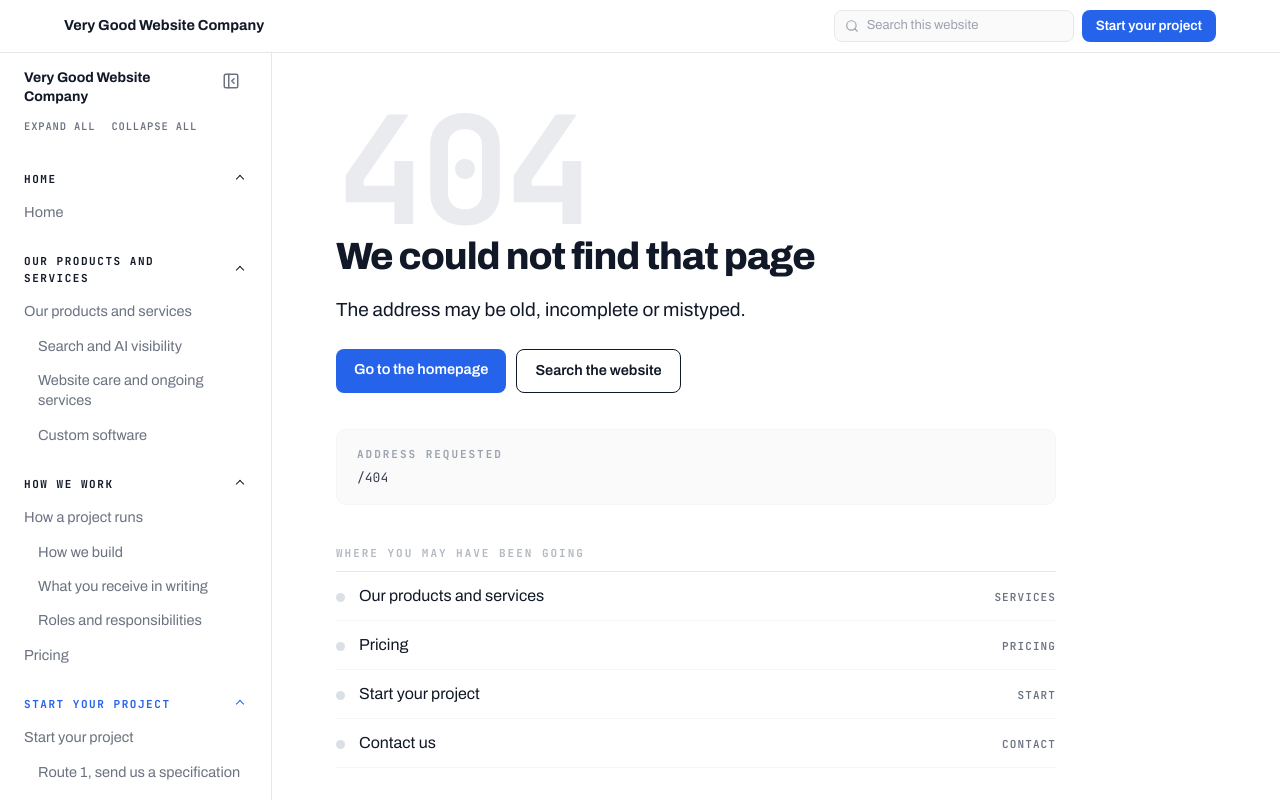
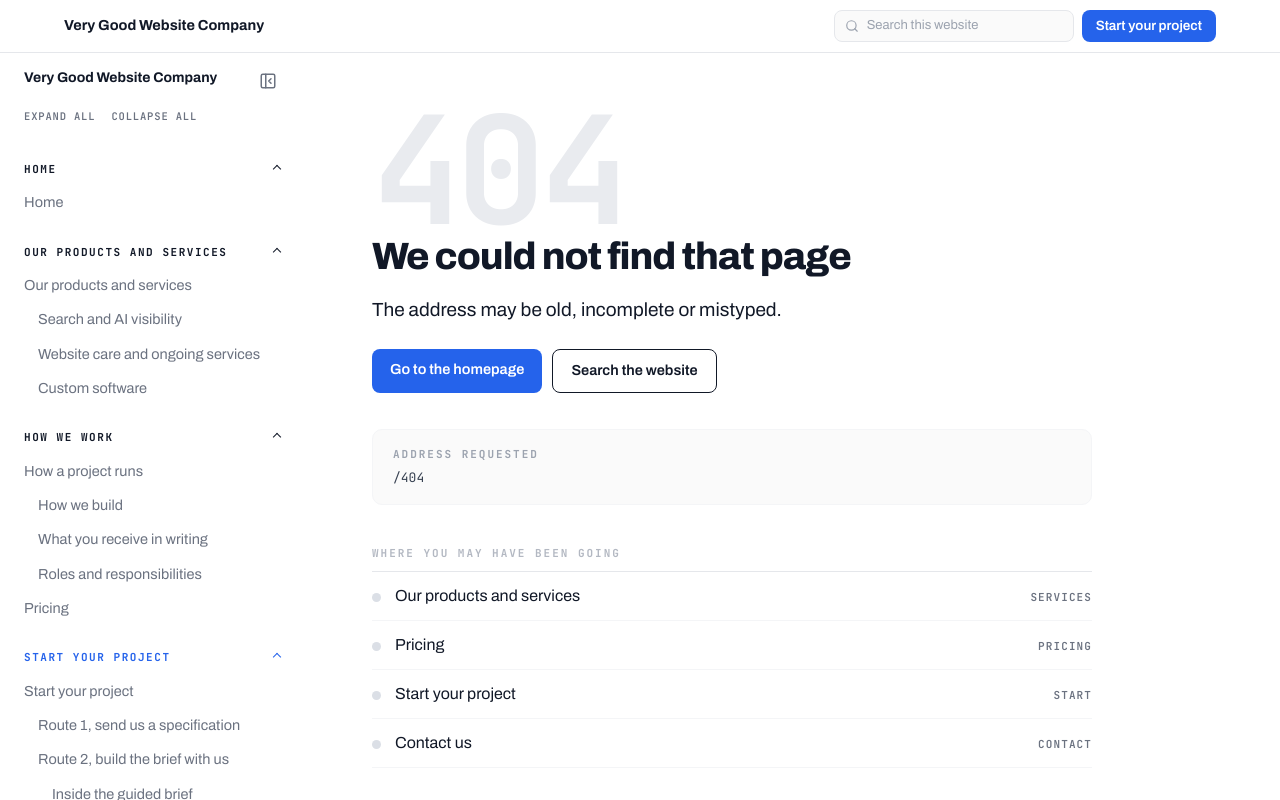
Before and after one commit to ayodhbhojithh/twinloom, a Next.js app: page /404 in a window 1280 px wide. Shown: the top 800 px of the page. Built offline with nearby package versions, Linux system fonts and the light colour scheme.

Commit message:
Update SiteRail component to remove unnecessary border styling and enhance layout clarity. Add descriptive comments to improve code readability and maintainability.

```diff
--- a/components/layout/site-rail.tsx
+++ b/components/layout/site-rail.tsx
@@ -19,6 +19,10 @@ import { RailNav, useRailGroups } from "./rail-nav";
  * long legal page runs past it and stops where the header ends rather than sliding
  * behind it. It keeps a scrollbar rather than hiding one: forty eight items do not
  * fit on a laptop screen and how far down the list you are is worth knowing.
+ *
+ * No rule down its edge. The gap between the list and the copy is wide enough to
+ * separate them on its own, and a full height rule beside a page whose sections are
+ * already divided by rules gives the eye a second grid to read.
  *
  * It collapses to a 48px strip. At 1280 the rail is a fifth of the window, and
  * somebody reading a long legal page wants that width back; the strip keeps the way
@@ -46,7 +50,7 @@ export function SiteRail({
   if (collapsed) {
     return (
       <div
-        className="sticky hidden w-12 shrink-0 border-r border-border bg-field pt-4 lg:block"
+        className="sticky hidden w-12 shrink-0 bg-field pt-4 lg:block"
         style={stick}
       >
         <button
@@ -65,7 +69,7 @@ export function SiteRail({
   return (
     <nav
       aria-label="All pages"
-      className="sticky hidden w-[252px] shrink-0 overflow-y-auto border-r border-border bg-field pb-10 lg:block xl:w-[272px] 2xl:w-[290px]"
+      className="sticky hidden w-[284px] shrink-0 overflow-y-auto bg-field pb-10 lg:block xl:w-[308px] 2xl:w-[328px]"
       style={stick}
     >
       {/* The head stays put while the list scrolls under it: it holds the only
```
